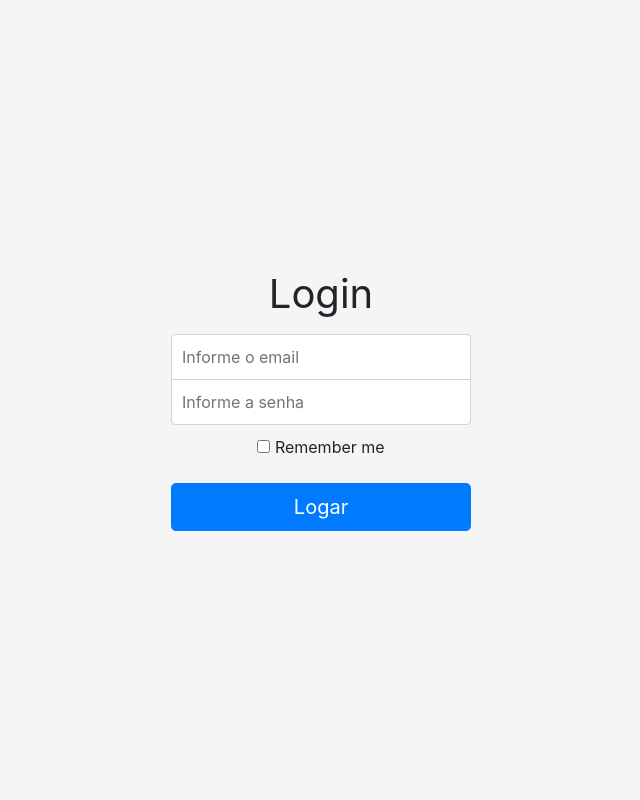
After one commit to ValeriaNiceria/ProjetoCodeigniter, a CodeIgniter app: the page made by application/views/login.php in a window 1280 px wide. The commit adds this page. Shown: the whole page, without its empty margins (319-959 px from the left). Run offline with CodeIgniter, Linux system fonts and the light colour scheme.

Commit message:
Página de login do bootstrap

```diff
--- a/application/views/editar_usuario.php
+++ b/application/views/editar_usuario.php
@@ -93,7 +93,7 @@
                 <!--campos do formulário-->
                 <input type="hidden" name="id" value="<?= $usuario['id'] ?>"/>
                 <label for="senha_antiga">Senha antiga:</label>
-                <input type="password" name="senha_antiga" id="senha_antiga" onkeyup="checarSenha()" class="form-control" required/>
+                <input type="password" name="senha_antiga" id="senha_antiga" onkeyup="checarSenha()" class="form-control" required autofocus/>
 
                 <label for="senha_nova">Nova senha:</label>
                 <input type="password"  name="senha_nova" id="senha_nova" onkeyup="checarSenha()" class="form-control" min="3" required/>
--- a/application/views/includes/html_header.php
+++ b/application/views/includes/html_header.php
@@ -1,10 +1,8 @@
-<!doctype html>
+<!DOCTYPE html>
 <html lang="en">
   <head>
     <meta charset="utf-8">
     <meta name="viewport" content="width=device-width, initial-scale=1, shrink-to-fit=no">
-    <meta name="description" content="">
-    <meta name="author" content="">
 
     <title>Projeto CodeIgniter</title>
 
--- /dev/null
+++ b/application/views/login.php
@@ -0,0 +1,31 @@
+<!DOCTYPE html>
+<html lang="en">
+<head>
+	<meta charset="utf-8">
+	<meta name="viewport" content="width=device-width, initial-scale=1, shrink-to-fit=no">
+
+	<title>Login - Projeto CodeIgniter</title>
+
+    <!-- Bootstrap core CSS -->
+	<link href="<?= base_url('assets/css/bootstrap.min.css')?>" rel="stylesheet">
+
+    <!-- Custom styles for this template -->
+	<link href="<?= base_url('assets/css/signin.css')?>" rel="stylesheet">
+</head>
+
+<body class="text-center">
+	<form class="form-signin">
+		<h1 class="h1 mb-3 font-weight-normal">Login</h1>
+		<label for="email" class="sr-only">Email</label>
+		<input type="email" name="email" id="email" class="form-control" placeholder="Informe o email" >
+		<label for="senha" class="sr-only">Senha</label>
+		<input type="password" name="senha" id="senha" class="form-control" placeholder="Informe a senha" required>
+		<div class="checkbox mb-3">
+			<label>
+				<input type="checkbox" value="remember-me"> Remember me
+			</label>
+		</div>
+		<button class="btn btn-lg btn-primary btn-block" type="submit">Logar</button>
+	</form>
+</body>
+</html>
--- /dev/null
+++ b/assets/css/signin.css
@@ -0,0 +1,49 @@
+html,
+body {
+  height: 100%;
+}
+
+body {
+  display: -ms-flexbox;
+  display: -webkit-box;
+  display: flex;
+  -ms-flex-align: center;
+  -ms-flex-pack: center;
+  -webkit-box-align: center;
+  align-items: center;
+  -webkit-box-pack: center;
+  justify-content: center;
+  padding-top: 40px;
+  padding-bottom: 40px;
+  background-color: #f5f5f5;
+}
+
+.form-signin {
+  width: 100%;
+  max-width: 330px;
+  padding: 15px;
+  margin: 0 auto;
+}
+.form-signin .checkbox {
+  font-weight: 400;
+}
+.form-signin .form-control {
+  position: relative;
+  box-sizing: border-box;
+  height: auto;
+  padding: 10px;
+  font-size: 16px;
+}
+.form-signin .form-control:focus {
+  z-index: 2;
+}
+.form-signin input[type="email"] {
+  margin-bottom: -1px;
+  border-bottom-right-radius: 0;
+  border-bottom-left-radius: 0;
+}
+.form-signin input[type="password"] {
+  margin-bottom: 10px;
+  border-top-left-radius: 0;
+  border-top-right-radius: 0;
+}
```
Also changed, not shown: application/views/includes/menu.php (+2 -51 lines).
